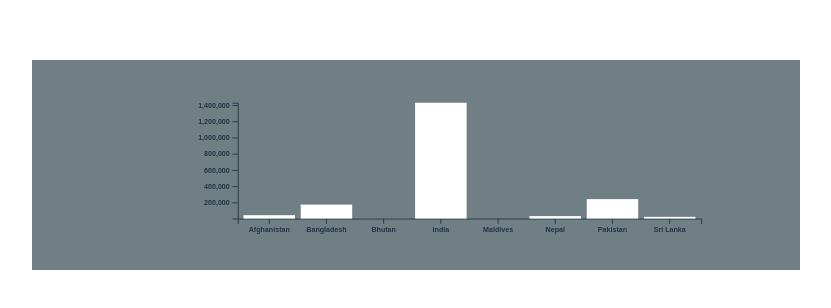
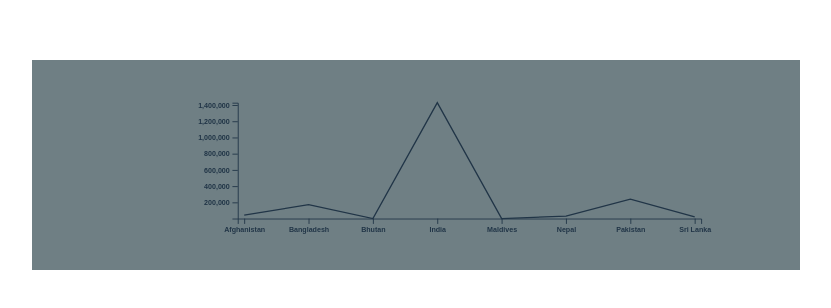
Before and after one commit to Asmita-Nyoupane/svg-charts, a React (Vite) app: page / in a window 1280 px wide. Shown: the part 206-514 px from the top of the page, without its empty margins (224-1055 px from the left). Built offline with nearby package versions, Linux system fonts and the light colour scheme.

Commit message:
refactor the code

```diff
--- a/src/App-d3.jsx
+++ b/src/App-d3.jsx
@@ -2,15 +2,46 @@ import React from "react";
 import "./App.css";
 import D3BarChart from "./component/d3-component/bar-chart";
 import { barData } from "./lib/data";
-import LineChart from "./component/line-chart";
+import D3ThreeChart from "./component/d3-component/d3-chart";
 import D3LineChart from "./component/d3-component/d3-line-chart";
+
 const valueKey = "stats.value";
 const labelKey = "country.name";
+const chartType = "line";
+
 const DThreeApp = () => {
   return (
     <>
-      <D3BarChart data={barData} valueKey={valueKey} labelKey={labelKey} />
-      {/* <D3LineChart data={barData} valueKey={valueKey} labelKey={labelKey} /> */}
+      <D3ThreeChart
+        data={barData}
+        labelKey={labelKey}
+        valueKey={valueKey}
+        chartType={chartType}
+      >
+        {(x, y, height, chartType) =>
+          chartType === "bar" ? (
+            <D3BarChart
+              data={barData}
+              labelKey={labelKey}
+              valueKey={valueKey}
+              x={x}
+              y={y}
+              height={height}
+              chartType={chartType}
+            />
+          ) : (
+            <D3LineChart
+              data={barData}
+              labelKey={labelKey}
+              valueKey={valueKey}
+              x={x}
+              y={y}
+              height={height}
+              chartType={chartType}
+            />
+          )
+        }
+      </D3ThreeChart>
     </>
   );
 };
--- a/src/component/d3-component/bar-chart.jsx
+++ b/src/component/d3-component/bar-chart.jsx
@@ -1,44 +1,8 @@
-import React, { useEffect, useRef } from "react";
-import * as d3 from "d3";
-import { CHART_HEIGHT, LINE_CHART_WIDTH } from "../../lib/constant";
+import React from "react";
 import { getNestedValue } from "../../lib/utility";
 
-const D3BarChart = ({ data, labelKey, valueKey }) => {
-  const margin = { top: 20, right: 20, bottom: 30, left: 40 };
-  const width = LINE_CHART_WIDTH - margin.left - margin.right;
-  const height = CHART_HEIGHT - margin.top - margin.bottom;
-
-  const gx = useRef();
-  const gy = useRef();
-  // Create x-scale for labels
-  const x = d3
-    .scaleBand()
-    .domain(data.map((d) => getNestedValue(d, labelKey)))
-    .range([margin.left, width + margin.right])
-    .padding(0.1);
-
-  // create y-scale
-  const y = d3.scaleLinear(
-    d3.extent(data, (d) => getNestedValue(d, valueKey)),
-    [height, margin.top]
-  );
-
-  useEffect(() => void d3.select(gx.current).call(d3.axisBottom(x)), [gx, x]);
-  useEffect(() => void d3.select(gy.current).call(d3.axisLeft(y)), [gy, y]);
-
-  return (
-    <svg
-      viewBox={`-60 -10 ${LINE_CHART_WIDTH} ${CHART_HEIGHT}`}
-      width="100%"
-      height="70%"
-      preserveAspectRatio="xMidYMax meet"
-    >
-      {/* X-axis */}
-      <g ref={gx} transform={`translate(0,${height})`} />
-      {/* Y-axis */}
-      <g ref={gy} transform={`translate(${margin.left},0)`} />
-
-      {data.map((d, i) => {
+const D3BarChart = ({ data, labelKey, valueKey, x, y, height }) => {
+  return data.map((d, i) => {
     const label = getNestedValue(d, labelKey);
     const value = getNestedValue(d, valueKey);
     return (
@@ -51,9 +15,7 @@ const D3BarChart = ({ data, labelKey, valueKey }) => {
         fill="white"
       />
     );
-      })}
-    </svg>
-  );
+  });
 };
 
 export default D3BarChart;
--- a/src/component/d3-component/d3-chart.jsx
+++ b/src/component/d3-component/d3-chart.jsx
@@ -1,53 +1,60 @@
-import React, { useEffect } from "react";
+import React, { useEffect, useRef } from "react";
+import { CHART_HEIGHT, LINE_CHART_WIDTH } from "../../lib/constant";
 import { getNestedValue } from "../../lib/utility";
-import { CHART_HEIGHT, LINE_CHART_WIDTH } from "../../lib/constant";
 import * as d3 from "d3";
-const DThreeChart = ({
+
+const D3ThreeChart = ({
   data,
-  renderChartElements,
   labelKey,
   valueKey,
   chartType = "line",
+
+  children,
 }) => {
-  useEffect(() => {
-    const svg = d3.select("svg");
   const margin = { top: 20, right: 20, bottom: 30, left: 40 };
   const width = LINE_CHART_WIDTH - margin.left - margin.right;
   const height = CHART_HEIGHT - margin.top - margin.bottom;
-    // Clear previous content
-    svg.selectAll("*").remove();
 
-    // Create x-scale
+  const gx = useRef();
+  const gy = useRef();
+  // create y-scale
+  const y = d3.scaleLinear(
+    d3.extent(data, (d) => getNestedValue(d, valueKey)),
+    [height, margin.top]
+  );
   const x =
-      chartType === "bar"
+    chartType === "line"
       ? d3
+          .scalePoint()
+          .domain(data.map((d) => getNestedValue(d, labelKey)))
+          .range([margin.left, width + margin.right])
+          .padding(0.1)
+      : d3
           .scaleBand()
           .domain(data.map((d) => getNestedValue(d, labelKey)))
-            .range([0, width])
-            .padding(0.1)
-        : d3
-            .scalePoint()
-            .domain(data.map((d) => getNestedValue(d, labelKey)))
-            .range([0, width])
-            .padding(0.5);
+          .range([margin.left, width + margin.right])
+          .padding(0.1);
+  useEffect(() => void d3.select(gx.current).call(d3.axisBottom(x)), [gx, x]);
+  useEffect(() => void d3.select(gy.current).call(d3.axisLeft(y)), [gy, y]);
 
-    // Create y-scale
-    const y = d3
-      .scaleLinear()
-      .domain([0, d3.max(data, (d) => getNestedValue(d, valueKey))])
-      .nice()
-      .range([height, 0]);
+  // //  transformation based on chart type
+  // const xTransform = chartType === "bar" ? height : height - margin.bottom;
 
-    renderChartElements(svg, { x, y, margin, width, height });
-  }, [data, labelKey, valueKey, renderChartElements]);
   return (
     <svg
       viewBox={`-60 -10 ${LINE_CHART_WIDTH} ${CHART_HEIGHT}`}
       width="100%"
       height="70%"
       preserveAspectRatio="xMidYMax meet"
-    ></svg>
+    >
+      {/* X-axis */}
+      <g ref={gx} transform={`translate(0,${height})`} />
+      {/* Y-axis */}
+      <g ref={gy} transform={`translate(${margin.left},0)`} />
+
+      {children(x, y, height, chartType)}
+    </svg>
   );
 };
 
-export default DThreeChart;
+export default D3ThreeChart;
--- a/src/component/d3-component/d3-line-chart.jsx
+++ b/src/component/d3-component/d3-line-chart.jsx
@@ -1,53 +1,16 @@
-import React, { useEffect, useRef } from "react";
+import React from "react";
 import * as d3 from "d3";
-import { CHART_HEIGHT, LINE_CHART_WIDTH } from "../../lib/constant";
 import { getNestedValue } from "../../lib/utility";
 
-const D3LineChart = ({ data, labelKey, valueKey }) => {
-  const margin = { top: 20, right: 20, bottom: 30, left: 40 };
-  const width = LINE_CHART_WIDTH - margin.left - margin.right;
-  const height = CHART_HEIGHT - margin.top - margin.bottom;
-
-  const gx = useRef();
-  const gy = useRef();
-  // Create x-scale for labels
-  const x = d3
-    .scalePoint()
-    .domain(data.map((d) => getNestedValue(d, labelKey)))
-    .range([margin.left, width - margin.right])
-    .padding(0.1);
-
-  // create y-scale
-  const y = d3.scaleLinear(
-    d3.extent(data, (d) => getNestedValue(d, valueKey)),
-    [height - margin.bottom, margin.top]
-  );
-
+const D3LineChart = ({ data, labelKey, valueKey, x, y }) => {
   // Create line generator
   const line = d3
     .line()
     .x((d) => x(getNestedValue(d, labelKey)))
     .y((d) => y(getNestedValue(d, valueKey)));
 
-  useEffect(() => void d3.select(gx.current).call(d3.axisBottom(x)), [gx, x]);
-  useEffect(() => void d3.select(gy.current).call(d3.axisLeft(y)), [gy, y]);
-
   return (
-    <svg
-      viewBox={`-60 -10 ${LINE_CHART_WIDTH} ${CHART_HEIGHT}`}
-      width="100%"
-      height="70%"
-      preserveAspectRatio="xMidYMax meet"
-    >
-      <g ref={gx} transform={`translate(0,${height - margin.bottom})`} />
-      <g ref={gy} transform={`translate(${margin.left},0)`} />
-      <path
-        fill="none"
-        stroke="currentColor"
-        strokeWidth="1.5"
-        d={line(data)}
-      />
-    </svg>
+    <path fill="none" stroke="currentColor" strokeWidth="1.5" d={line(data)} />
   );
 };
 
```
Lines whose indentation alone changed are shown as unchanged.
